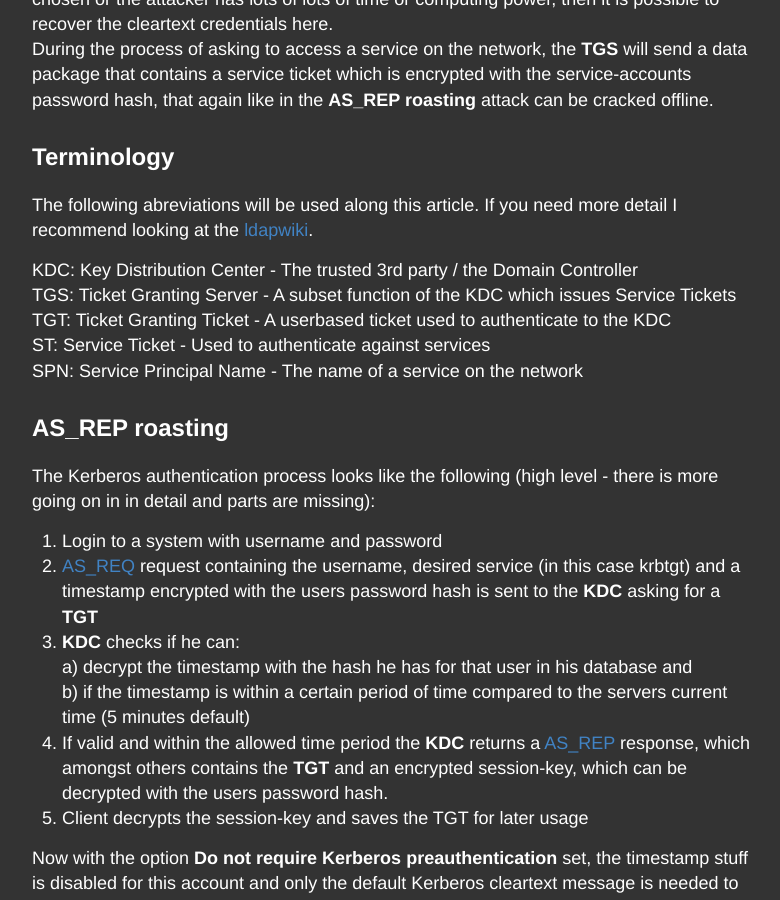
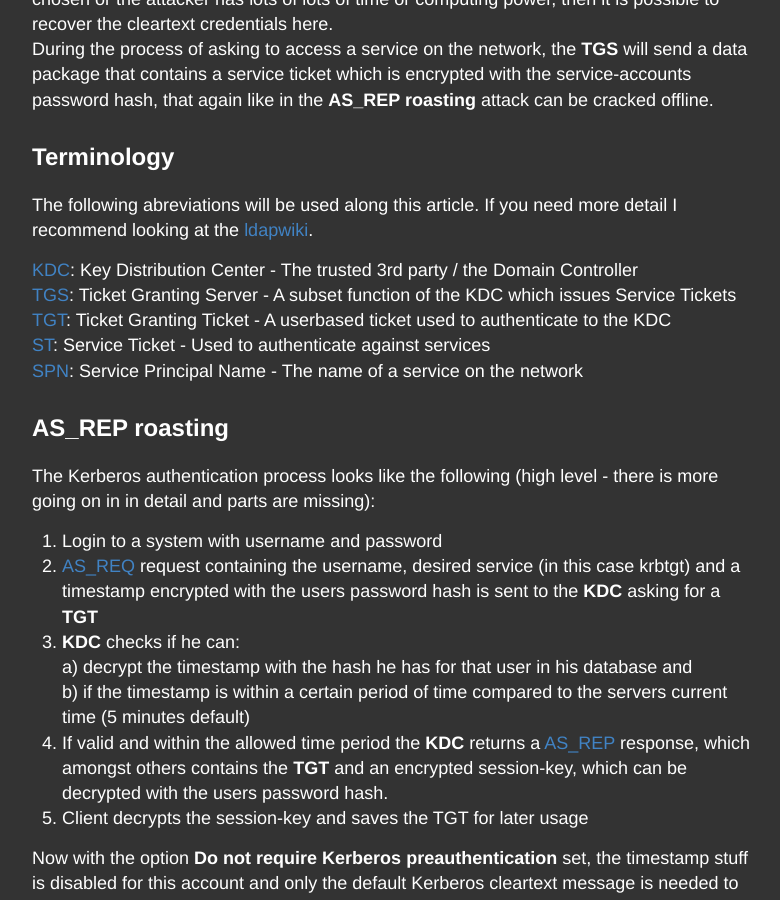
Before and after one commit to LuemmelSec/LuemmelSec.github.io, a Jekyll site: the page built from _posts/2020-12-11-Kerberoasting-VS-AS-REP-Roasting.md, in a window 1280 px wide and 900 px high, scrolled down 1276 px. Shown: the whole window, without its empty margins (248-1028 px from the left). Built offline with Jekyll 4.4.1, drawn with Linux system fonts in a browser that asks for light colours; part of the change alters nothing that is shown.

```diff
--- a/_posts/2020-12-11-Kerberoasting-VS-AS-REP-Roasting.md
+++ b/_posts/2020-12-11-Kerberoasting-VS-AS-REP-Roasting.md
@@ -27,11 +27,11 @@ During the process of asking to access a service on the network, the **TGS** wil
 
 The following abreviations will be used along this article. If you need more detail I recommend looking at the [ldapwiki](https://ldapwiki.com/wiki).
 
-KDC: Key Distribution Center - The trusted 3rd party / the Domain Controller
-TGS: Ticket Granting Server - A subset function of the KDC which issues Service Tickets
-TGT: Ticket Granting Ticket - A userbased ticket used to authenticate to the KDC
-ST:  Service Ticket - Used to authenticate against services
-SPN: Service Principal Name - The name of a service on the network
+[KDC](https://ldapwiki.com/wiki/Key%20Distribution%20Center): Key Distribution Center - The trusted 3rd party / the Domain Controller
+[TGS](https://ldapwiki.com/wiki/Ticket%20Granting%20Service): Ticket Granting Server - A subset function of the KDC which issues Service Tickets
+[TGT](https://ldapwiki.com/wiki/Ticket%20Granting%20Ticket): Ticket Granting Ticket - A userbased ticket used to authenticate to the KDC
+[ST](https://ldapwiki.com/wiki/Service%20Ticket):  Service Ticket - Used to authenticate against services
+[SPN](https://ldapwiki.com/wiki/ServicePrincipalName): Service Principal Name - The name of a service on the network
 
 ## AS_REP roasting
 
@@ -49,12 +49,12 @@ This results in any user who has the correct name of that account to be able to
 
 ## Kerberoasting
 
-**Kerberoasting** aims at asking for a [ST](https://ldapwiki.com/wiki/Service%20Ticket) for a service that is tied to a user account and will most likely contain a human generated password.
-Normally [SPNs](https://ldapwiki.com/wiki/ServicePrincipalName) are bound to computer accounts which have a random 128-character password that automatically gets changed every 30 days.
+**Kerberoasting** aims at asking for a **ST** for a service that is tied to a user account and will most likely contain a human generated password.
+Normally **SPNs** are bound to computer accounts which have a random 128-character password that automatically gets changed every 30 days.
 
 With a valid **TGT** in hand, an attacker may request a **ST** for every **SPN** on the network.
 The flow is as follows (involving the steps from the AS_REP roasting section):
-1. With a valid **TGT** a [TGS_REQ](https://ldapwiki.com/wiki/TGS_REQ) request is send to the [TGS](https://ldapwiki.com/wiki/Ticket%20Granting%20Service)
+1. With a valid **TGT** a [TGS_REQ](https://ldapwiki.com/wiki/TGS_REQ) request is send to the **TGS**
 2. The **TGS** checks if the **SPN** is valid, opens the **TGT** and does some additional tests to it
 3. If everything is okay it generates a **ST** which it encrypts with the service-accounts password hash and sends it back to the client as part of the [TGS_REP](https://ldapwiki.com/wiki/TGS_REP) response
 4. The client receives the response, extracts the **ST** and can forward it to the desired service to access it
```
